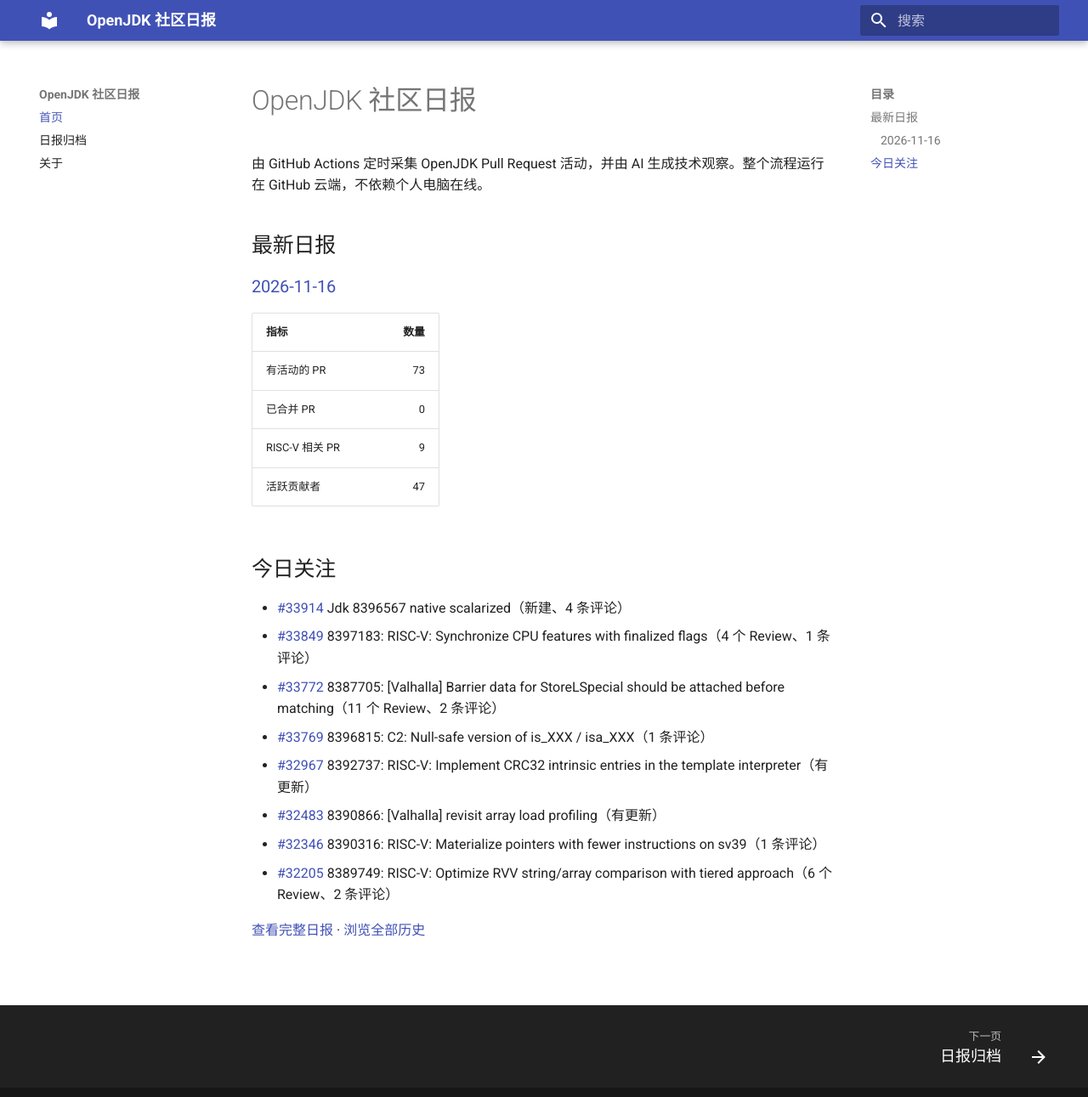
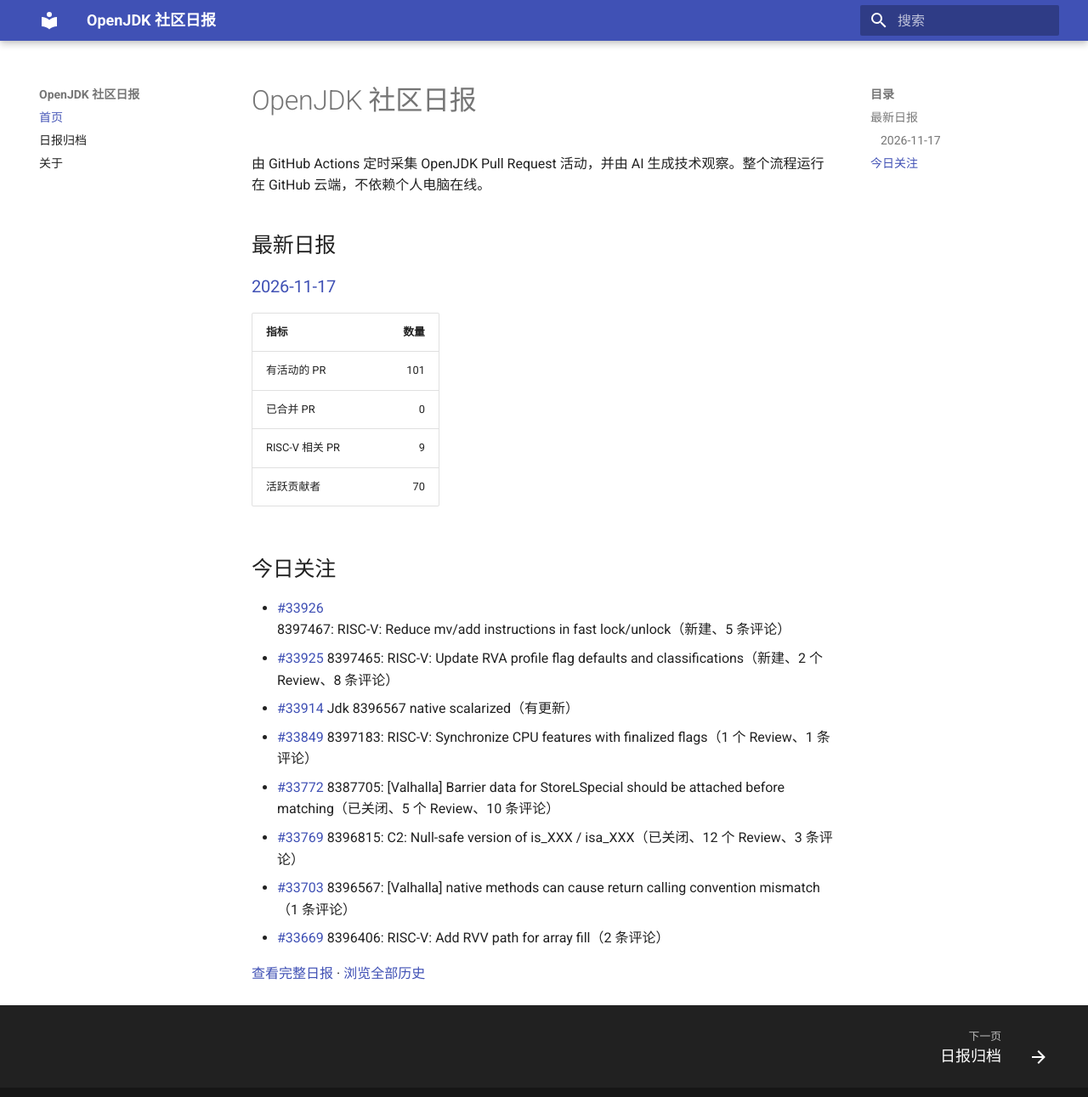
Before and after one commit to DingliZhang/openjdk-daily, an MkDocs documentation site: the page built from docs/index.md, in a window 1280 px wide and 1304 px high. Shown: the top 1291 px of the window at 85% size. Built offline with MkDocs 1.6.1 and Material for MkDocs 9.7.7, drawn with Linux system fonts in a browser that asks for light colours.

Commit message:
report: add OpenJDK daily report

```diff
--- a/docs/index.md
+++ b/docs/index.md
@@ -4,24 +4,24 @@
 
 ## 最新日报
 
-### [2026-11-16](reports/2026/2026-11-16.md)
+### [2026-11-17](reports/2026/2026-11-17.md)
 
 | 指标 | 数量 |
 |---|---:|
-| 有活动的 PR | 73 |
+| 有活动的 PR | 101 |
 | 已合并 PR | 0 |
 | RISC-V 相关 PR | 9 |
-| 活跃贡献者 | 47 |
+| 活跃贡献者 | 70 |
 
 ## 今日关注
 
-- [#33914](https://github.com/openjdk/jdk/pull/33914) Jdk 8396567 native scalarized（新建、4 条评论）
-- [#33849](https://github.com/openjdk/jdk/pull/33849) 8397183: RISC-V: Synchronize CPU features with finalized flags（4 个 Review、1 条评论）
-- [#33772](https://github.com/openjdk/jdk/pull/33772) 8387705: [Valhalla] Barrier data for StoreLSpecial should be attached before matching（11 个 Review、2 条评论）
-- [#33769](https://github.com/openjdk/jdk/pull/33769) 8396815: C2: Null-safe version of is_XXX / isa_XXX（1 条评论）
-- [#32967](https://github.com/openjdk/jdk/pull/32967) 8392737: RISC-V: Implement CRC32 intrinsic entries in the template interpreter（有更新）
-- [#32483](https://github.com/openjdk/jdk/pull/32483) 8390866: [Valhalla] revisit array load profiling（有更新）
-- [#32346](https://github.com/openjdk/jdk/pull/32346) 8390316: RISC-V: Materialize pointers with fewer instructions on sv39（1 条评论）
-- [#32205](https://github.com/openjdk/jdk/pull/32205) 8389749: RISC-V: Optimize RVV string/array comparison with tiered approach（6 个 Review、2 条评论）
+- [#33926](https://github.com/openjdk/jdk/pull/33926) 8397467: RISC-V: Reduce mv/add instructions in fast lock/unlock（新建、5 条评论）
+- [#33925](https://github.com/openjdk/jdk/pull/33925) 8397465: RISC-V: Update RVA profile flag defaults and classifications（新建、2 个 Review、8 条评论）
+- [#33914](https://github.com/openjdk/jdk/pull/33914) Jdk 8396567 native scalarized（有更新）
+- [#33849](https://github.com/openjdk/jdk/pull/33849) 8397183: RISC-V: Synchronize CPU features with finalized flags（1 个 Review、1 条评论）
+- [#33772](https://github.com/openjdk/jdk/pull/33772) 8387705: [Valhalla] Barrier data for StoreLSpecial should be attached before matching（已关闭、5 个 Review、10 条评论）
+- [#33769](https://github.com/openjdk/jdk/pull/33769) 8396815: C2: Null-safe version of is_XXX / isa_XXX（已关闭、12 个 Review、3 条评论）
+- [#33703](https://github.com/openjdk/jdk/pull/33703) 8396567: [Valhalla] native methods can cause return calling convention mismatch（1 条评论）
+- [#33669](https://github.com/openjdk/jdk/pull/33669) 8396406: RISC-V: Add RVV path for array fill（2 条评论）
 
-[查看完整日报](reports/2026/2026-11-16.md) · [浏览全部历史](reports/index.md)
+[查看完整日报](reports/2026/2026-11-17.md) · [浏览全部历史](reports/index.md)
```
Also changed, not shown: docs/reports/2026/2026-11-17.md (added, +222 -0 lines), docs/reports/index.md (+2 -1 lines), 2 other files.
